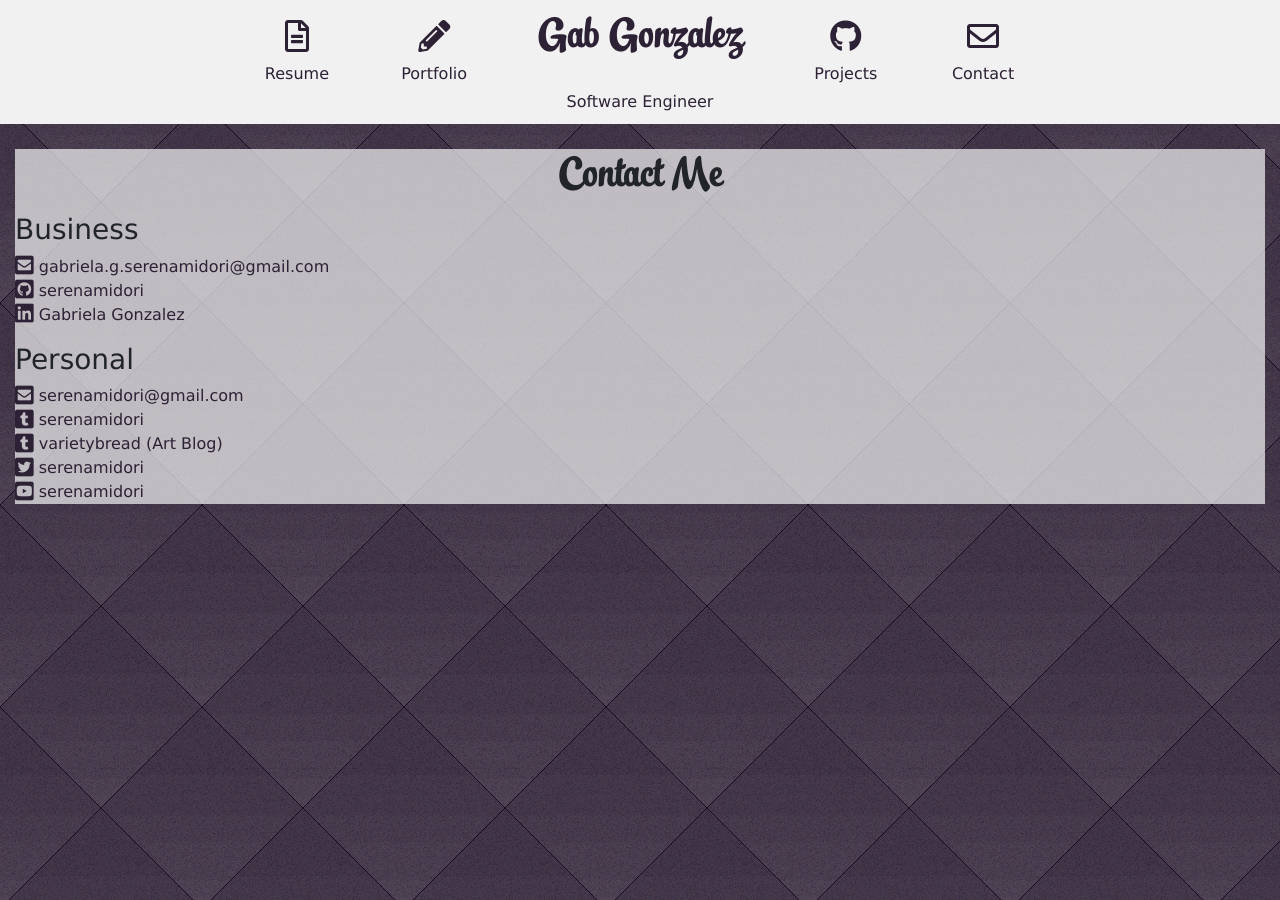
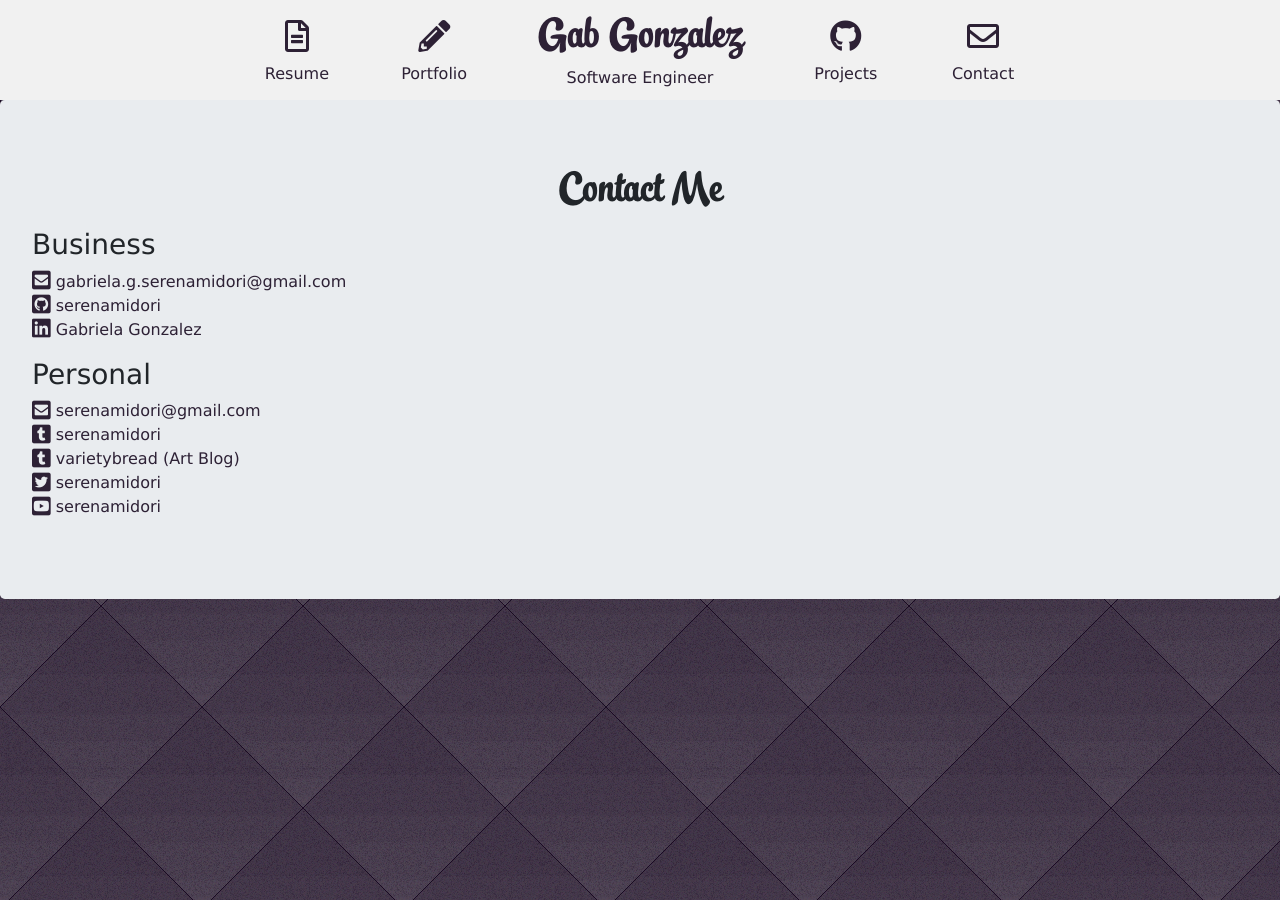
Before and after one commit to Serenamidori/serenamidori.github.io, a Jekyll site: the page built from contact/index.html, in a window 1280 px wide. Built offline with Jekyll 4.4.1, drawn with Linux system fonts in a browser that asks for light colours; nearby versions of some CDN libraries.

Commit message:
Added Jumbotron

```diff
--- a/_layouts/default.html
+++ b/_layouts/default.html
@@ -32,7 +32,7 @@
 							<a href="/portfolio"><span class="fas fa-2x fa-pencil-alt" aria-hidden="true" style="margin:10px"></span><br>Portfolio</a>
 						</div>
 						<div class="col-md-4 d-none d-sm-none d-md-block text-center">
-							<a href="/"><h1>Gab Gonzalez</h1><br>Software Engineer</a>
+							<a href="/"><h1>Gab Gonzalez</h1>Software Engineer</a>
 						</div>
 						<div class="col text-center">
 							<a href="/projects"><span class="fab fa-2x fa-github" aria-hidden="true" style="margin:10px"></span><br>Projects</a>
@@ -48,10 +48,8 @@
 
 			<div class="row">
 				<div class="col-md-12 text-center">
-					<div class="container">
-						<div class="well">
-							{{ content }}
-						</div>
+					<div class="jumbotron">
+						{{ content }}
 					</div>
 				</div>
 			</div>
```
